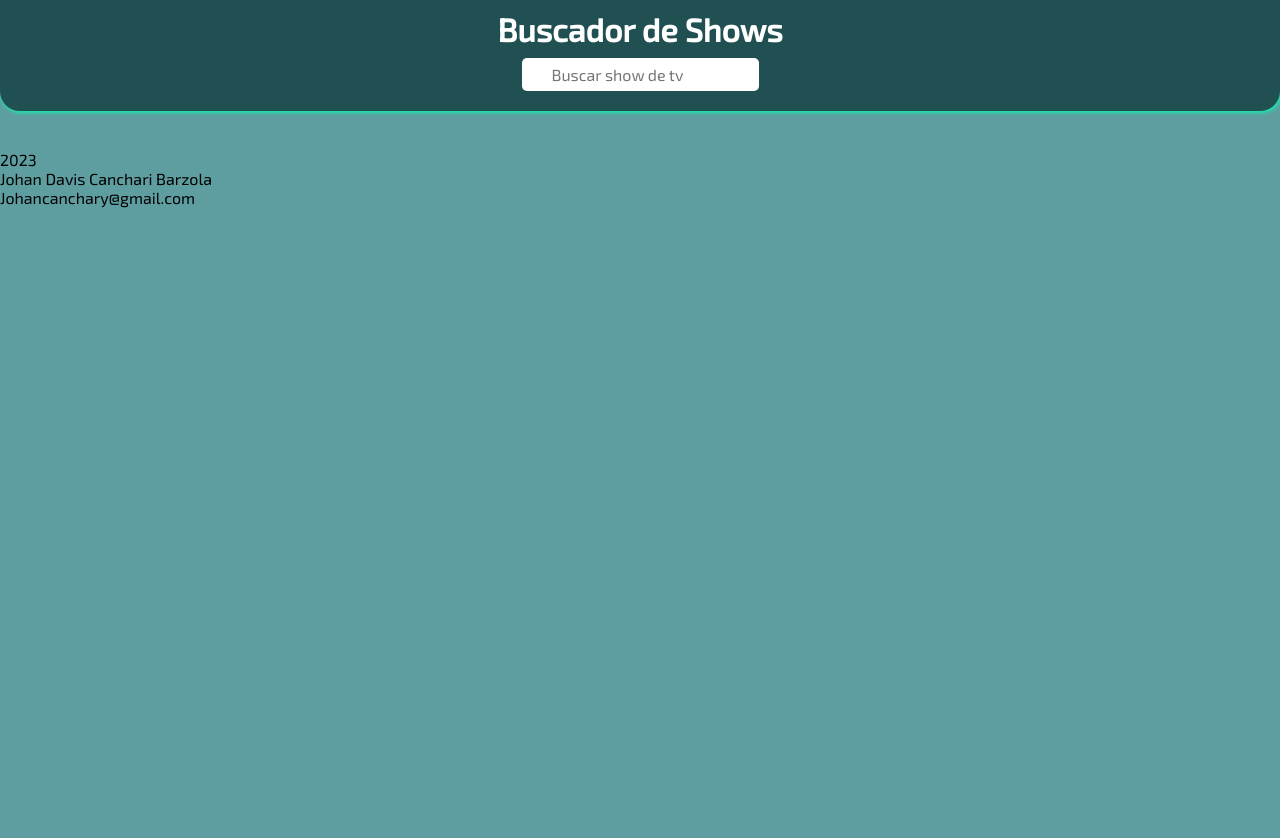
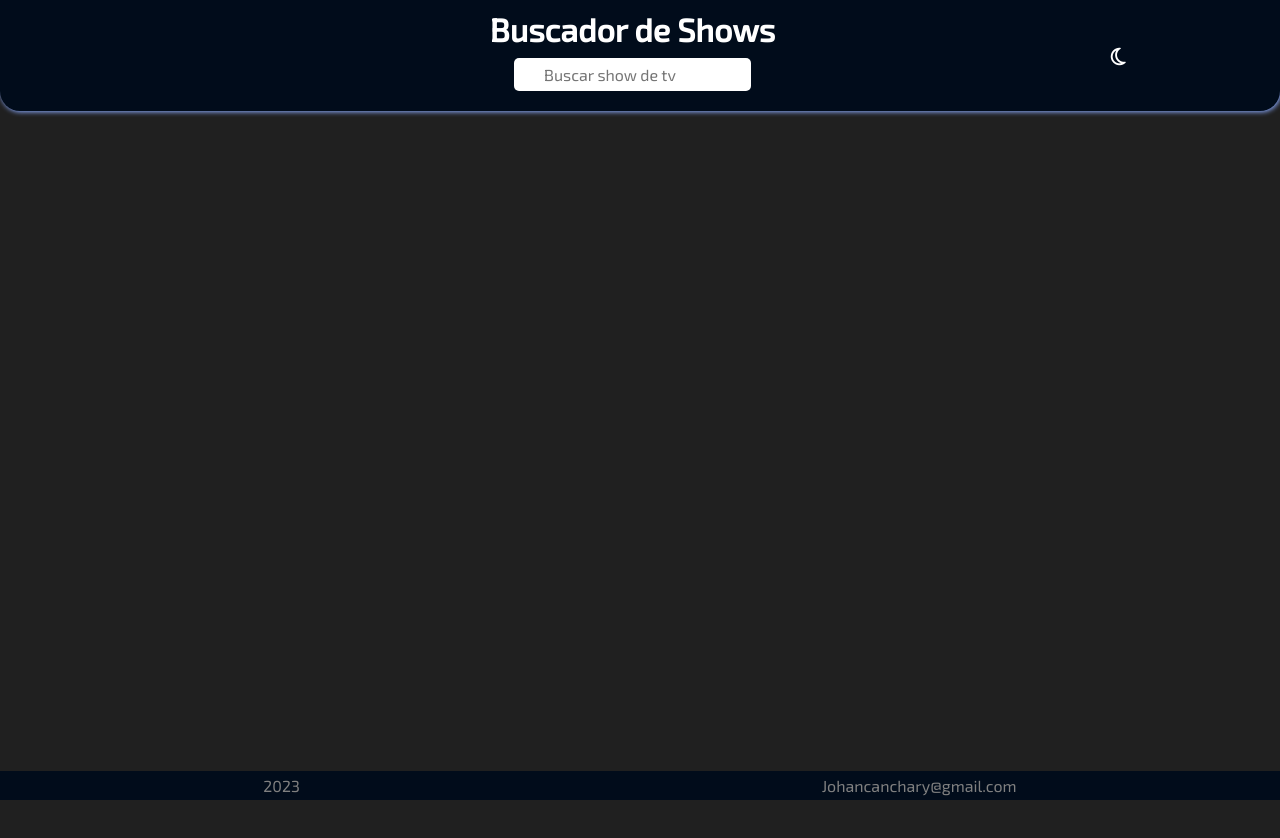
Before and after one commit to SonoDavisJC/pproyecto-buscador-shows, a plain HTML site: page index.html in a window 1280 px wide. After the commit the page ends 800 px from the top, so only its background shows below. Drawn offline with Linux system fonts and the light colour scheme.

Commit message:
commit Davis

```diff
--- a/app.js
+++ b/app.js
@@ -6,6 +6,9 @@ let $shows = document.getElementById("shows-query");
 let $buscar = document.getElementById("search");
 let $template = document.getElementById("show-template").content;
 let $fragment = document.createDocumentFragment();
+let $tema = document.getElementById('tema-pagina');
+let $cardShows = document.querySelectorAll('.card-shows');
+let body = document.body
 
 
 document.addEventListener("keypress", async (key) => {
@@ -17,8 +20,6 @@ document.addEventListener("keypress", async (key) => {
             let api = `https://api.tvmaze.com/search/shows?q=${contenido}`;
             let response = await fetch(api);
             let json = await response.json();
-
-            console.log(json);
 
 
             if(json.length == 0){
@@ -60,3 +61,24 @@ function ConseguirAño () {
     return date.getFullYear();
 }
 $año.textContent = ConseguirAño();
+
+
+
+const temaOscuro = 'fa-regular fa-moon';
+const temaBlanco = 'fa-regular fa-sun';
+
+$tema.addEventListener('click', e => {
+
+    body.classList.toggle("active-body");
+
+    for(const card of $shows.children){
+        card.classList.toggle('active-section')
+    }
+
+    if(e.target.className === temaOscuro) {
+        e.target.className = temaBlanco;
+    }else {
+        e.target.className = temaOscuro;
+    }
+
+})
--- a/index.html
+++ b/index.html
@@ -4,18 +4,31 @@
     <meta charset="UTF-8">
     <meta http-equiv="X-UA-Compatible" content="IE=edge">
     <meta name="viewport" content="width=device-width, initial-scale=1.0">
-    <title> Shows</title>
+    <meta name="description" content="Puedes buscar un Show de Tv">
+    <title>Shows</title>
     <link rel="stylesheet" href="./styles/style.css">
     <link rel="preconnect" href="https://fonts.googleapis.com">
     <link rel="preconnect" href="https://fonts.gstatic.com" crossorigin>
     <link href="https://fonts.googleapis.com/css2?family=Exo+2:wght@300;400;500&display=swap" rel="stylesheet">
+
 </head>
+<body>
+    <header class="header">
 
-    <header class="header">
-        <h1 class="header-title"> Buscador de Shows </h1>
-        <div class="header-input">
-            <input type="search" id="search" class="header-input__search" placeholder="Buscar show de tv" autocomplete="off">
+        <div class="header-logo">
         </div>
+
+        <div class="header-search">
+            <h1 class="header-title"> Buscador de Shows </h1>
+            <div class="header-input">
+                <input type="search" id="search" class="header-input__search" placeholder="Buscar show de tv" autocomplete="off">
+            </div>
+        </div>
+
+        <div class="header-icon">
+            <i class="fa-regular fa-moon" id="tema-pagina"></i>
+        </div>
+
     </header>
 
     <main class="main">
@@ -29,13 +42,12 @@
             <p id="year"></p>
         </section>
         <section class="footer__section footer__section-contact">
-            <p>Johan Davis Canchari Barzola</p>
             <p>Johancanchary@gmail.com</p>
         </section>
     </footer>
 
     <template id="show-template">
-        <div>
+        <div class="card-shows">
             <h3></h3>
             <div></div>
             <img>
@@ -46,7 +58,7 @@
     </template>
 
 
-
+    <script src="https://kit.fontawesome.com/889cbcbdf4.js" crossorigin="anonymous"></script>
     <script src="./app.js"></script>
 
 </body>
--- a/styles/style.css
+++ b/styles/style.css
@@ -1,8 +1,9 @@
 :root {
-    --color-primary: cadetblue;
-    --color-secondary: rgb(33, 80, 82);
-    --color-text-title: white;
-    --color-extra: rgb(0, 255, 179);
+    --color-secondary: rgb(1, 12, 27);
+    --color-textWhite: white;
+    --color-extra: rgb(139, 170, 253);
+    --color-themeWhite: white;
+    --color-themeBlakc: #202020;
 }
 
 *,
@@ -19,12 +20,19 @@ html {
 body {
     width: 100%;
     height: 100vh;
-    background-color: var(--color-primary);
+    background-color: var(--color-themeBlakc);
+    display: flex;
+    flex-direction: column;
 }
 
+
+
+
 .header {
+    flex: 1;
     text-align: center;
     display: flex;
+    gap: 10px;
     flex-direction: column;
     align-items: center;
     background: var(--color-secondary);
@@ -39,7 +47,7 @@ body {
 
 .header-title {
     padding-top: 10px;
-    color: var(--color-text-title);
+    color: var(--color-textWhite);
 }
 
 .header-input {
@@ -57,8 +65,21 @@ body {
     outline: none;
 }
 
+
+.header .header-search {
+    order: 2;
+}
+.header .header-icon {
+    color: var(--color-textWhite);
+    order: 1;
+    font-size: 20px;
+    cursor: pointer;
+
+}
+
 .main {
-    margin-top: 150px;
+    margin-top: 200px;
+    flex: 1;
 }
 
 .grid-fluid {
@@ -67,18 +88,27 @@ body {
     gap: 15px;
 }
 
-.grid-fluid > * {
+.grid-fluid > .card-shows {
     margin: 10px;
     display: flex;
     flex-direction: column;
-    border: 1px solid var(--color-extra);
-    box-shadow: 0px 0px 5px var(--color-extra);
+    box-shadow: 0px 0px 5px black;
     border-radius: 10px;
     padding: 15px;
+    background-color:rgb(18, 19, 22);
+    color: var(--color-textWhite)
 }
 
-.grid-fluid h3 {
-    margin-bottom: 5px;
+.grid-fluid > p {
+    text-align: center;
+    margin: 5px;
+    color: var(--color-extra)
+}
+
+.card-shows h3 {
+    text-decoration: underline;
+    color: rgb(131, 129, 129);
+    margin-bottom: 15px;
 }
 
 .grid-fluid img {
@@ -99,3 +129,47 @@ body {
     display: block;
     margin: auto;
 }
+
+.footer {
+    flex: 0;
+    display: flex;
+    gap: 5px;
+    margin-top: 50px;
+    flex-direction: column;
+    text-align: center;
+    padding: 5px;
+    background-color:var(--color-secondary);
+    color: gray
+}
+
+
+@media (min-width: 620px) {
+    .header {
+        flex-direction: row;
+        justify-content: space-around;
+    }
+
+    .header .header-icon {
+        order: 2;
+    }
+
+    .main {
+        margin-top: 150px
+    }
+
+    .footer {
+        flex-direction: row;
+        justify-content: space-around;
+    }
+}
+
+
+
+/* Tema Blanco */
+.active-body {
+    background-color: var(--color-themeWhite);
+}
+.grid-fluid > .active-section {
+    background-color: #bcd7fc60;
+    color:var(--color-themeBlakc)
+}
```
